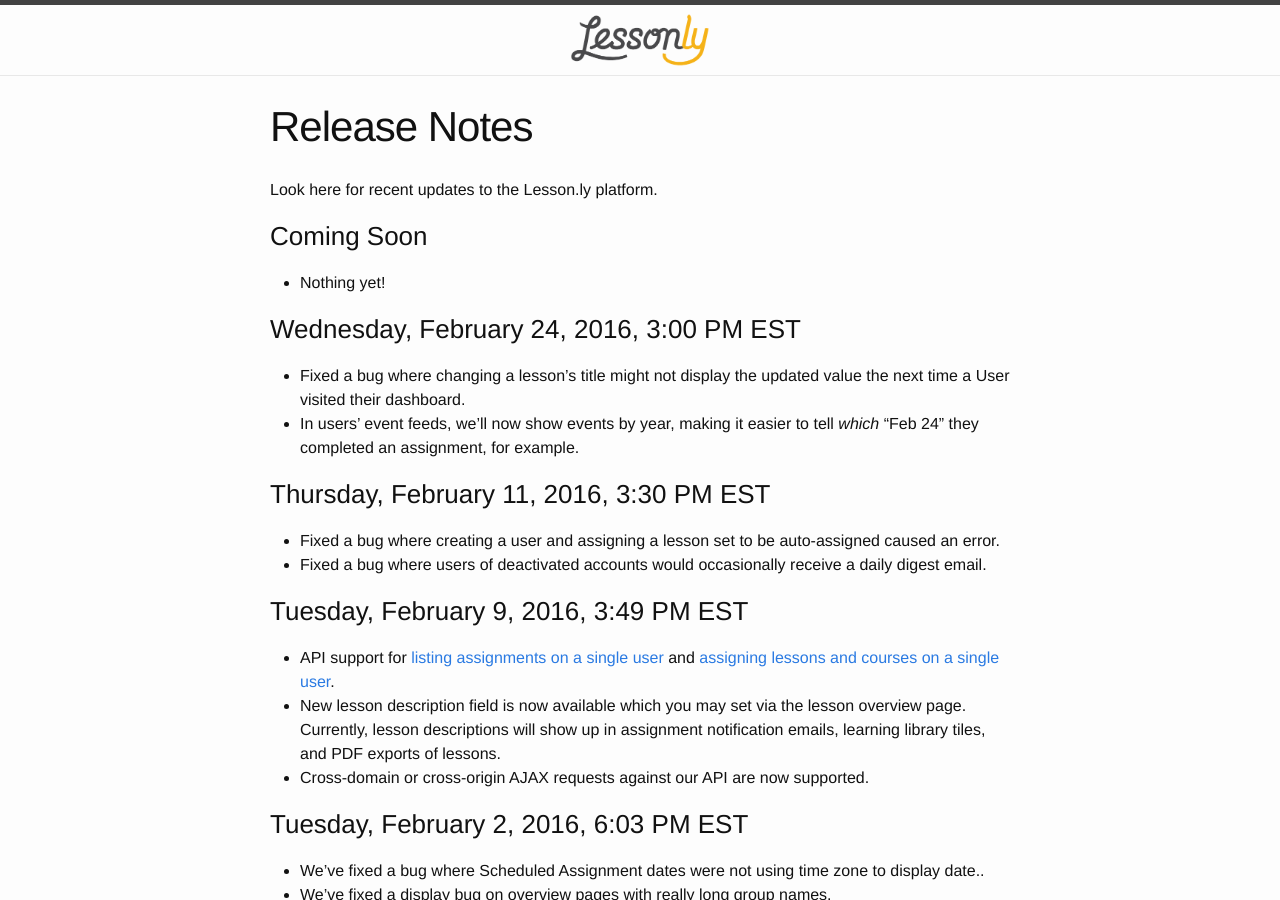
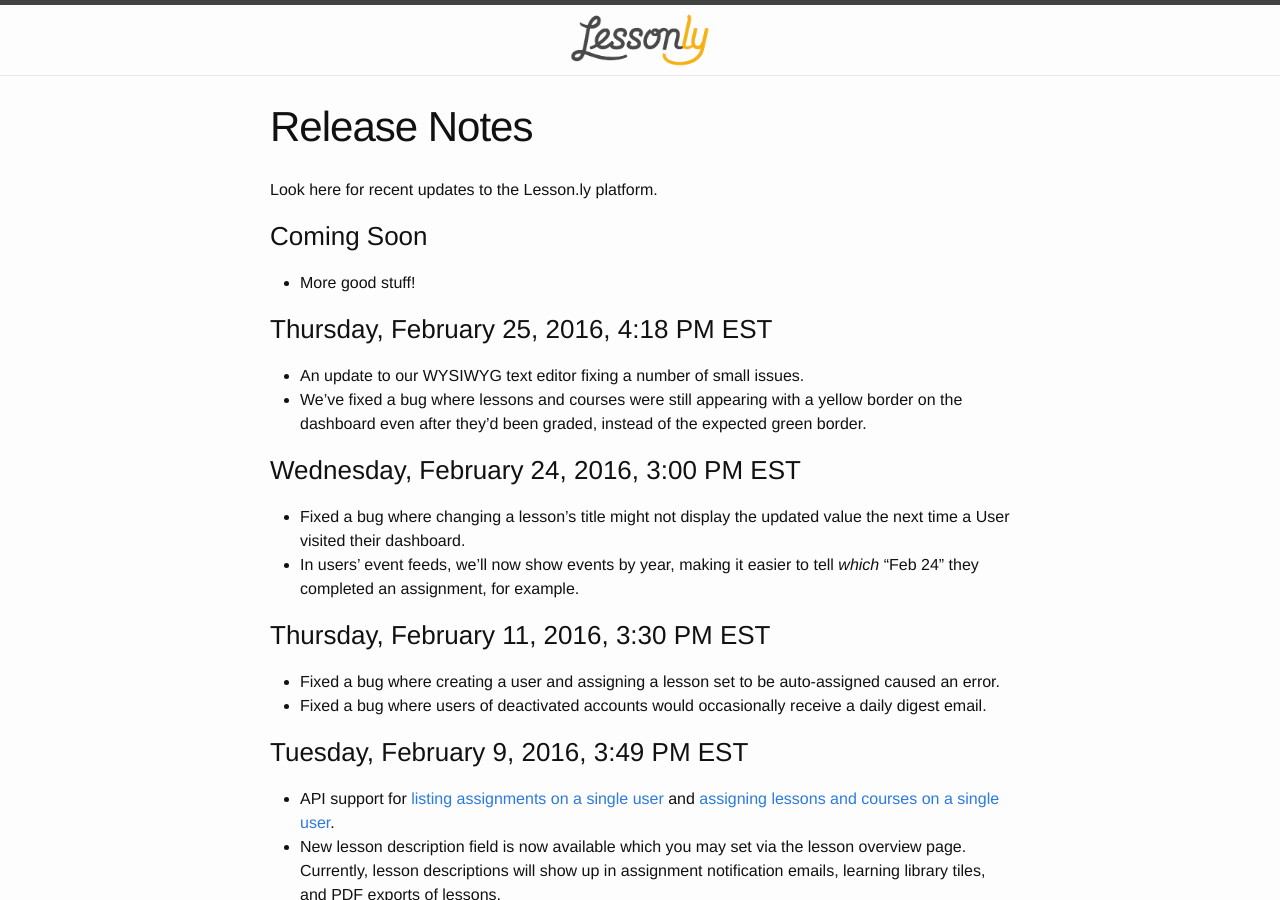
Before and after one commit to isabella232/lessonly.github.io, a Jekyll site: the page built from release-notes.md, in a window 1280 px wide and 900 px high. Built offline with Jekyll 4.4.1, drawn with Linux system fonts in a browser that asks for light colours.

Commit message:
Update release notes

```diff
--- a/release-notes.md
+++ b/release-notes.md
@@ -8,7 +8,12 @@
 
 ### Coming Soon
 
-- Nothing yet!
+- More good stuff!
+
+### Thursday, February 25, 2016, 4:18 PM EST
+
+- An update to our WYSIWYG text editor fixing a number of small issues.
+- We’ve fixed a bug where lessons and courses were still appearing with a yellow border on the dashboard even after they’d been graded, instead of the expected green border.
 
 ### Wednesday, February 24, 2016, 3:00 PM EST
 
```
